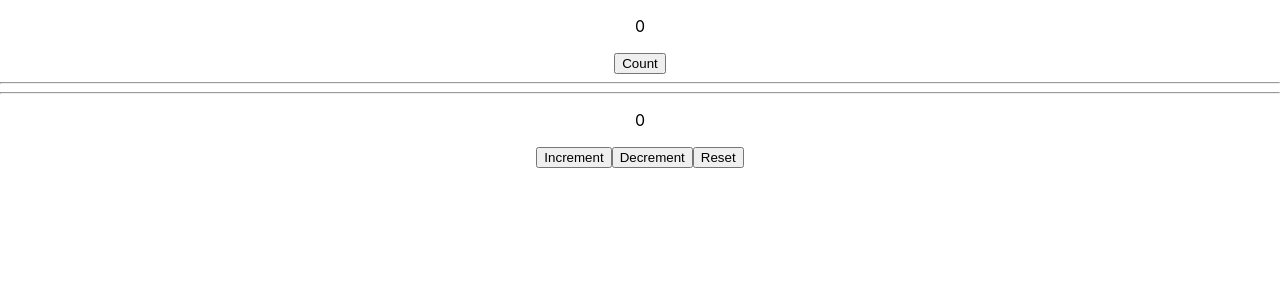
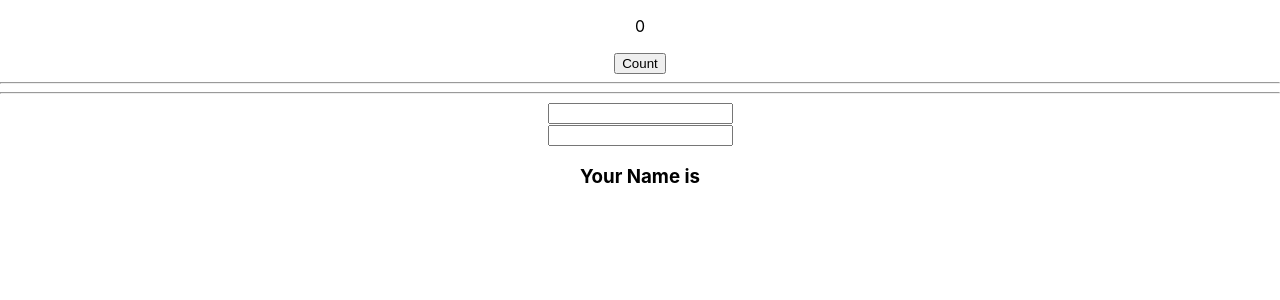
Before and after one commit to kr-nirmit/React-App, a React (Create React App) app: page / in a window 1280 px wide. Shown: the top 300 px of the page. Built offline with nearby package versions, Linux system fonts and the light colour scheme.

Commit message:
Conditionally run effects in useEffect

```diff
--- a/src/App.js
+++ b/src/App.js
@@ -10,8 +10,8 @@
     <div className="App">
       {/* <PostList /> */}
       {/* <PostForm /> */}
-      <HookCounter />
-      {/* <UseStateObject /> */}
+      {/* <HookCounter /> */}
+      <UseStateObject />
     </div>
   );
 }
--- a/src/components/UseStateObject.js
+++ b/src/components/UseStateObject.js
@@ -1,4 +1,4 @@
-import React, { useState } from 'react'
+import React, { useState, useEffect } from 'react'
 
 function UseStateObject() {
     const initialState = {
@@ -6,8 +6,18 @@
         lastName: ''
     }
     const [name, setName] = useState(initialState)
+    const [count, setcount] = useState(0)
+
+    useEffect(() => {
+        console.log('Use Effect render');
+    },[count])
+
     return (
         <div>
+            <p>{count}</p>
+            <button onClick={() => setcount(count + 1)}>Count</button>
+            <hr />
+            <hr />
             <form>
                 <div>
                     <input type='text' value={name.firstName} onChange={e => setName({ ...name, firstName: e.target.value })}></input>
```
